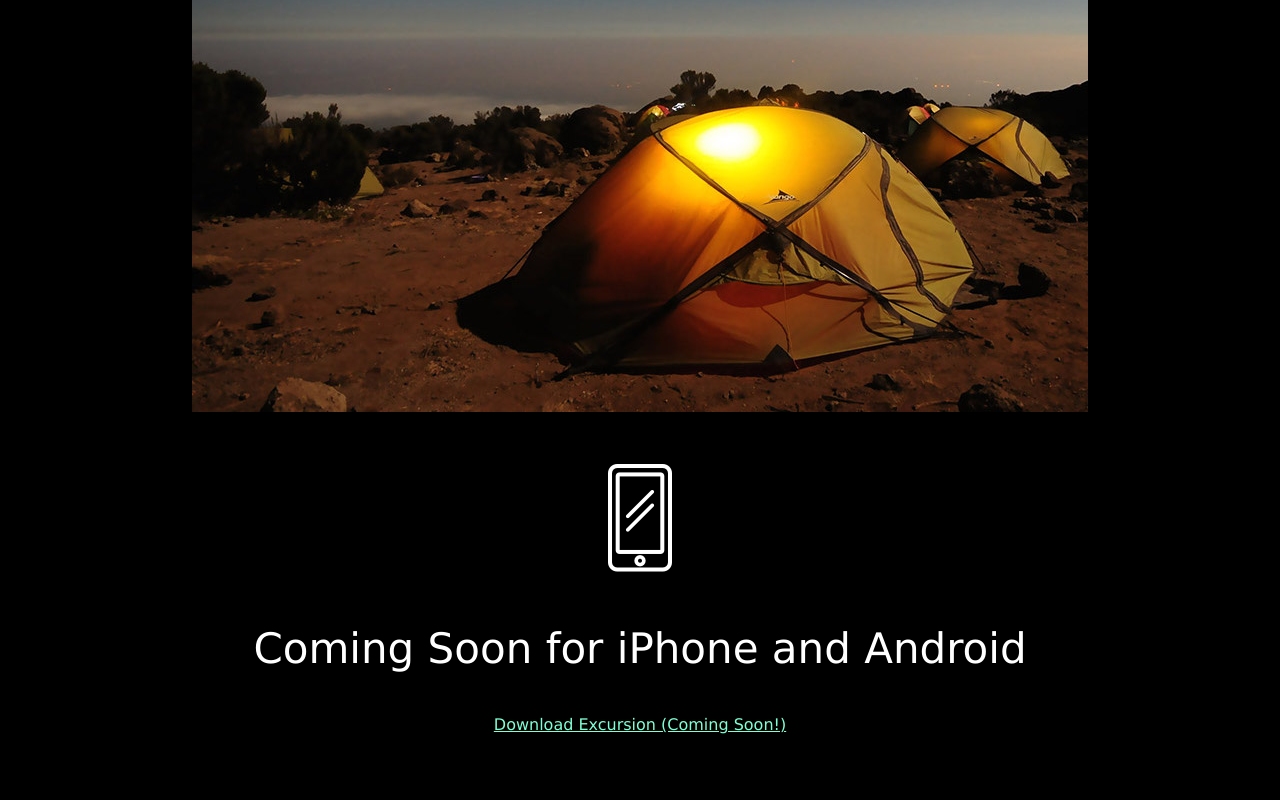
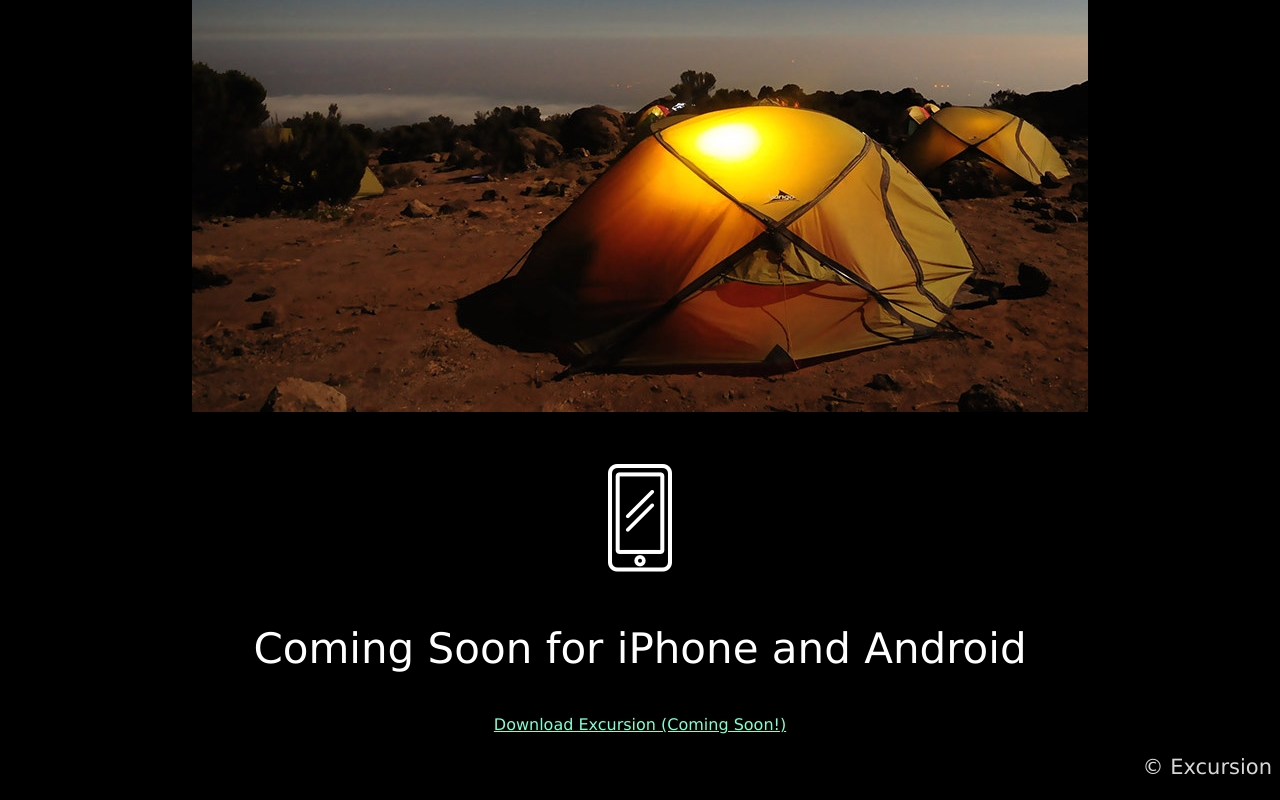
Before and after one commit to johng2023/Excursion.github.io, a plain HTML site: page index.html in a window 1280 px wide. Shown: the part 670-1470 px from the top of the page. Before the commit the page ends 1412 px from the top, so only its background shows below. Drawn offline with Linux system fonts and the light colour scheme.

Commit message:
final changes

```diff
--- a/index.html
+++ b/index.html
@@ -30,7 +30,7 @@
     <a href='#'>Download Excursion (Coming Soon!)</a>
 </div>
 <div class="copyright">
-    <i class="fa-sharp fa-regular fa-copyright" style="color: #fefefe;"></i>
+    <p>© Excursion</p>
 </div>
 </body>
 </html>
--- a/resources/index.css
+++ b/resources/index.css
@@ -32,3 +32,9 @@ a{
     font-weight: 300;
     color:white;
 }
+
+.copyright p{
+    float:right;
+    font-size: 21px;
+    color:rgb(216, 216, 216)
+}
```
